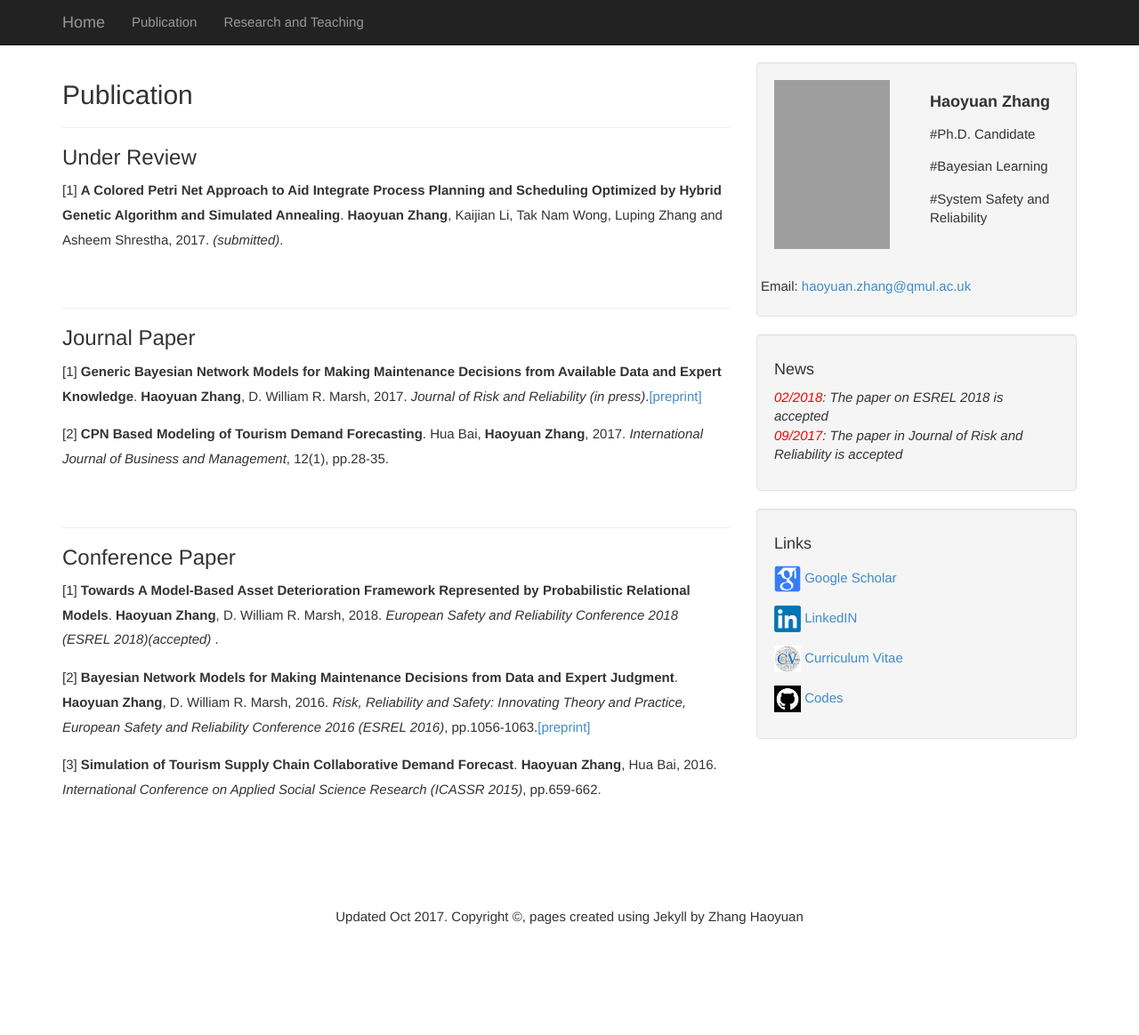
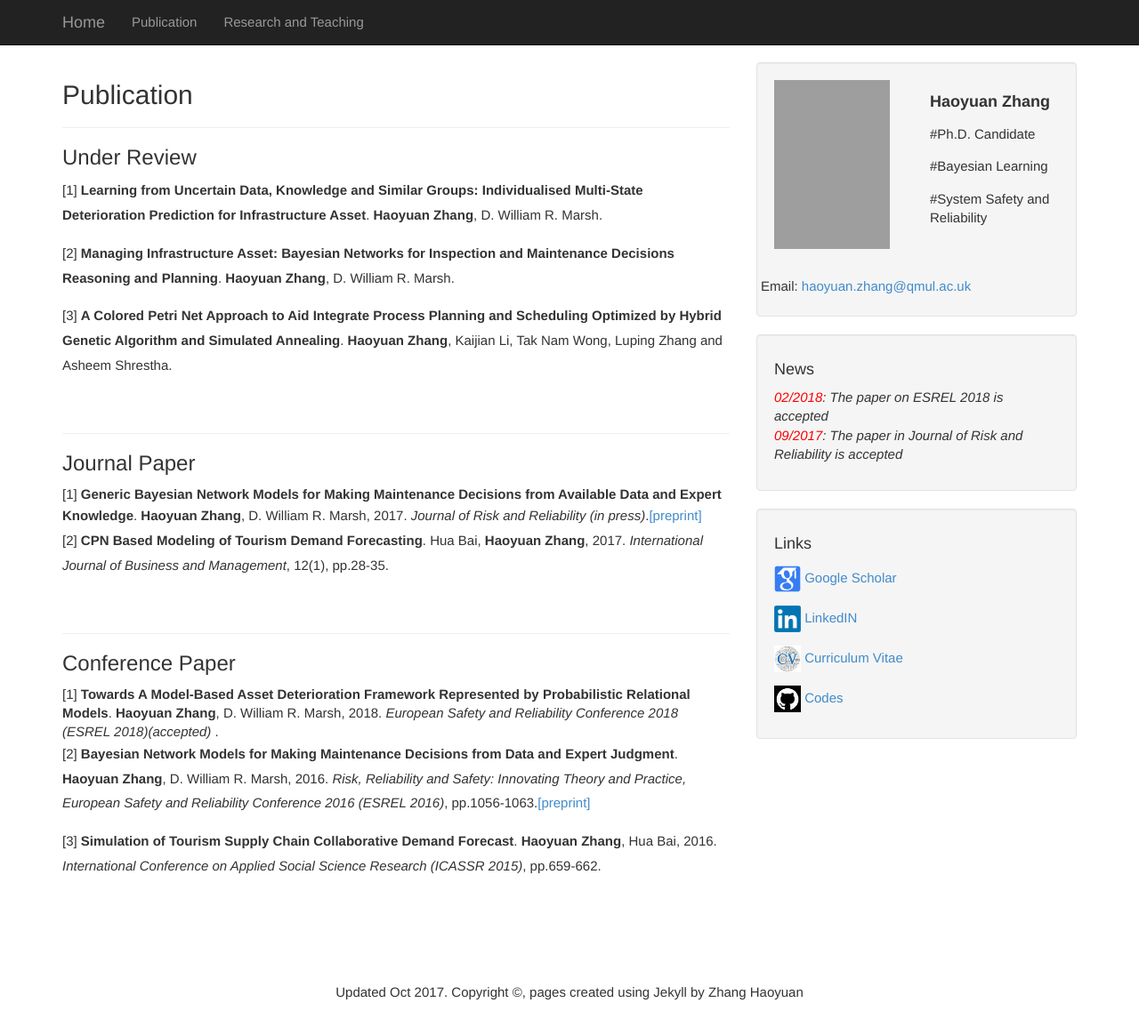
Before and after one commit to haoyuanzhang1990/haoyuanzhang1990.github.io, a Jekyll site: the page built from pub.md, in a window 1280 px wide and 1177 px high. Shown: the top 1164 px of the window at 89% size. Built offline with Jekyll 4.4.1, drawn with Linux system fonts in a browser that asks for light colours; grey boxes are pictures that could not be loaded.

Commit message:
Update pub.md

```diff
--- a/pub.md
+++ b/pub.md
@@ -8,7 +8,12 @@
 <hr>
 <h3>Under Review</h3>
 
-<p>[1] <b>A Colored Petri Net Approach to Aid Integrate Process Planning and Scheduling Optimized by Hybrid Genetic Algorithm and Simulated Annealing</b>. <b>Haoyuan Zhang</b>, Kaijian Li, Tak Nam Wong, Luping Zhang and Asheem Shrestha, 2017.  <i>(submitted)</i>.</p>
+
+<p>[1] <b>Learning from Uncertain Data, Knowledge and Similar Groups: Individualised Multi-State Deterioration Prediction for Infrastructure Asset</b>. <b>Haoyuan Zhang</b>, D. William R. Marsh.
+
+<p>[2] <b>Managing Infrastructure Asset: Bayesian Networks for Inspection and Maintenance Decisions Reasoning and Planning</b>. <b>Haoyuan Zhang</b>, D. William R. Marsh.
+
+<p>[3] <b>A Colored Petri Net Approach to Aid Integrate Process Planning and Scheduling Optimized by Hybrid Genetic Algorithm and Simulated Annealing</b>. <b>Haoyuan Zhang</b>, Kaijian Li, Tak Nam Wong, Luping Zhang and Asheem Shrestha.
 
 
 
```
